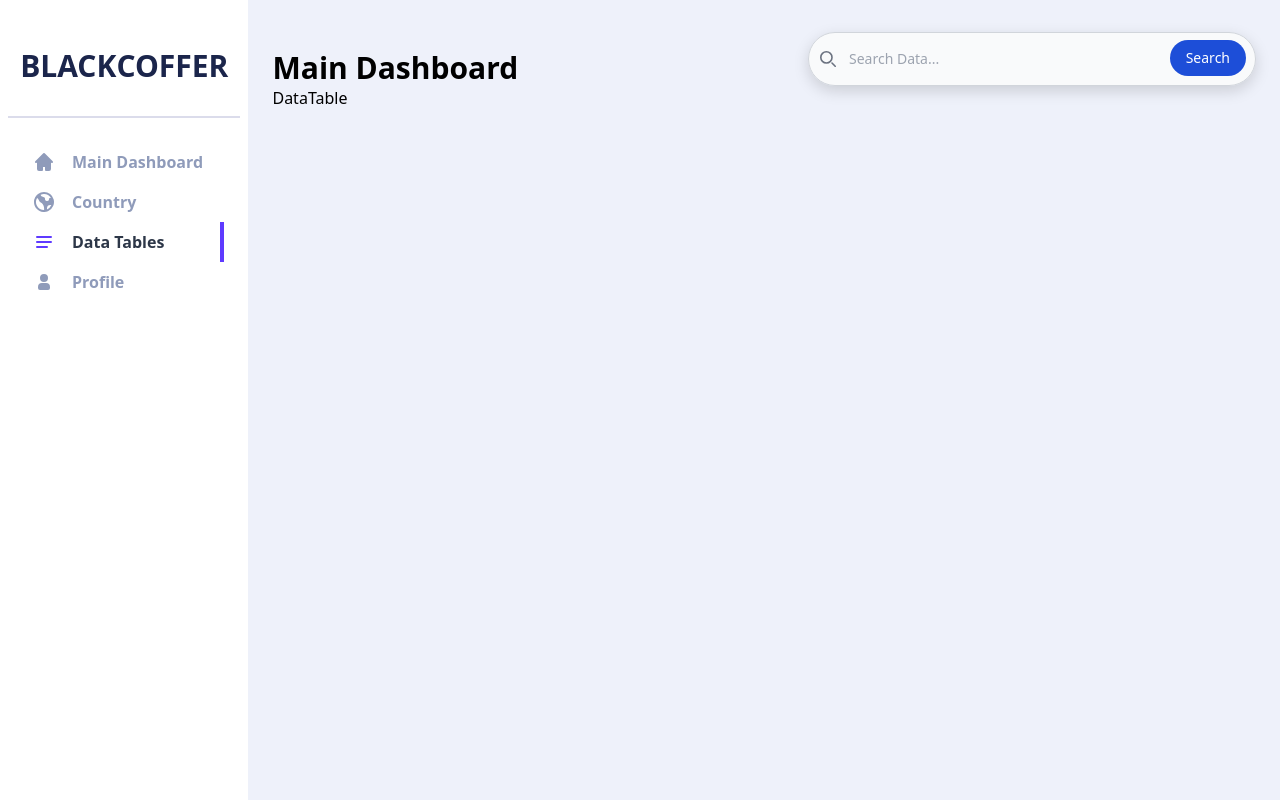
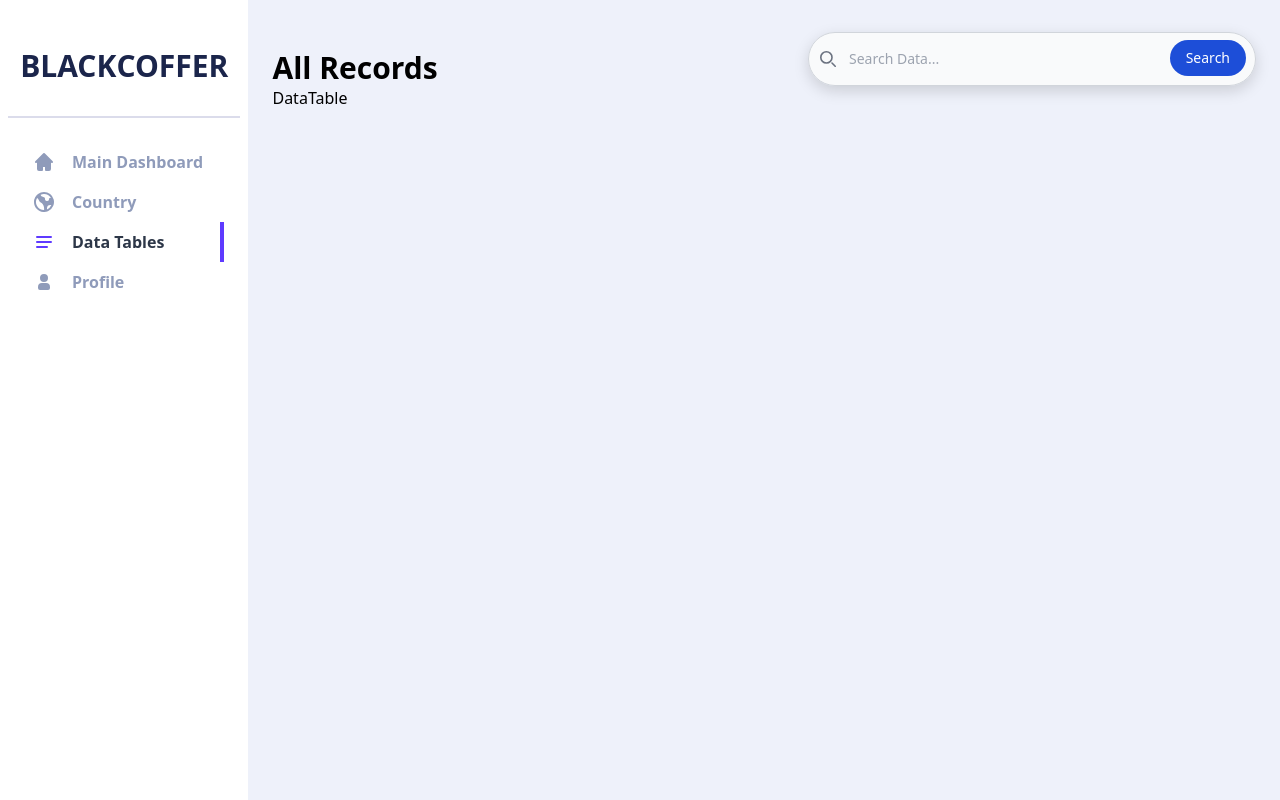
Before and after one commit to vkumar8192449/BlackCoffer, a React (Vite) app in the folder blackcoffer-frontend/: page /data-table in a window 1280 px wide. Built offline with nearby package versions, Linux system fonts and the light colour scheme; the HTML template or start-up script is replaced by a standard one.

Commit message:
TopBar content dynamic

```diff
--- a/blackcoffer-frontend/src/components/Country.jsx
+++ b/blackcoffer-frontend/src/components/Country.jsx
@@ -61,7 +61,7 @@ const countryCodes = {
   Venezuela: "VE",
 };
 
-export const Country = () => {
+export const Country = (prop) => {
   const [country, setcountry] = useState();
   const [region, setregion] = useState();
   const [regionlabel, setregionlabel] = useState();
@@ -79,7 +79,7 @@ export const Country = () => {
           withCredentials: true,
         }
       );
-      console.log(response?.data?.data);
+      // console.log(response?.data?.data);
       setcountry(response?.data?.data?.countries);
 
       //region
@@ -107,6 +107,7 @@ export const Country = () => {
   };
 
   useEffect(() => {
+    prop.settopbarcontent("Country Dashboard");
     fetchData();
   }, []);
   return (
--- a/blackcoffer-frontend/src/components/DashRight.jsx
+++ b/blackcoffer-frontend/src/components/DashRight.jsx
@@ -1,4 +1,4 @@
-import React from "react";
+import React, { useState } from "react";
 import { Routes, Route, Navigate } from "react-router-dom";
 import { Overview } from "./Overview";
 import { Country } from "./Country";
@@ -6,15 +6,25 @@ import { DataTable } from "./DataTable";
 import { TopBar } from "./TopBar";
 
 export const DashRight = () => {
+  const [topbarcontent, settopbarcontent] = useState();
   return (
     <div className="w-full min-h-[100vh] bg-[#eef1fa] px-6">
-      <TopBar />
+      <TopBar topbarcontent={topbarcontent} />
       <Routes>
         <Route>
           <Route path="/" element={<Navigate replace to="/dashboard" />} />
-          <Route path="/dashboard" element={<Overview />} />
-          <Route path="/country" element={<Country />} />
-          <Route path="/data-table" element={<DataTable />} />
+          <Route
+            path="/dashboard"
+            element={<Overview settopbarcontent={settopbarcontent} />}
+          />
+          <Route
+            path="/country"
+            element={<Country settopbarcontent={settopbarcontent} />}
+          />
+          <Route
+            path="/data-table"
+            element={<DataTable settopbarcontent={settopbarcontent} />}
+          />
           <Route path="/profile" element={<>Profile section</>} />
         </Route>
       </Routes>
--- a/blackcoffer-frontend/src/components/DataTable.jsx
+++ b/blackcoffer-frontend/src/components/DataTable.jsx
@@ -1,5 +1,8 @@
-import React from "react";
+import React, { useEffect } from "react";
 
-export const DataTable = () => {
+export const DataTable = (prop) => {
+  useEffect(() => {
+    prop.settopbarcontent("All Records");
+  }, []);
   return <div>DataTable</div>;
 };
--- a/blackcoffer-frontend/src/components/Overview.jsx
+++ b/blackcoffer-frontend/src/components/Overview.jsx
@@ -2,7 +2,7 @@ import React, { useEffect, useState } from "react";
 import { Bubble, Doughnut, Line } from "react-chartjs-2";
 import axios from "axios";
 
-export const Overview = () => {
+export const Overview = (prop) => {
   const [intensity, setintensity] = useState();
   const [likelihood, setlikelihood] = useState([]);
   const [relevence, setrelevence] = useState([]);
@@ -65,6 +65,7 @@ export const Overview = () => {
   };
 
   useEffect(() => {
+    prop.settopbarcontent("Main Dashboard");
     fetchData();
   }, []);
   return (
--- a/blackcoffer-frontend/src/components/TopBar.jsx
+++ b/blackcoffer-frontend/src/components/TopBar.jsx
@@ -1,9 +1,9 @@
 import React from "react";
 
-export const TopBar = () => {
+export const TopBar = (prop) => {
   return (
     <div className="flex justify-between items-end mt-8">
-      <p className="text-3xl font-semibold">Main Dashboard</p>
+      <p className="text-3xl font-semibold">{prop.topbarcontent}</p>
       <form
         className="max-w-md w-full rounded-full"
         style={{ boxShadow: "rgba(0, 0, 0, 0.15) 0px 5px 15px" }}
```
